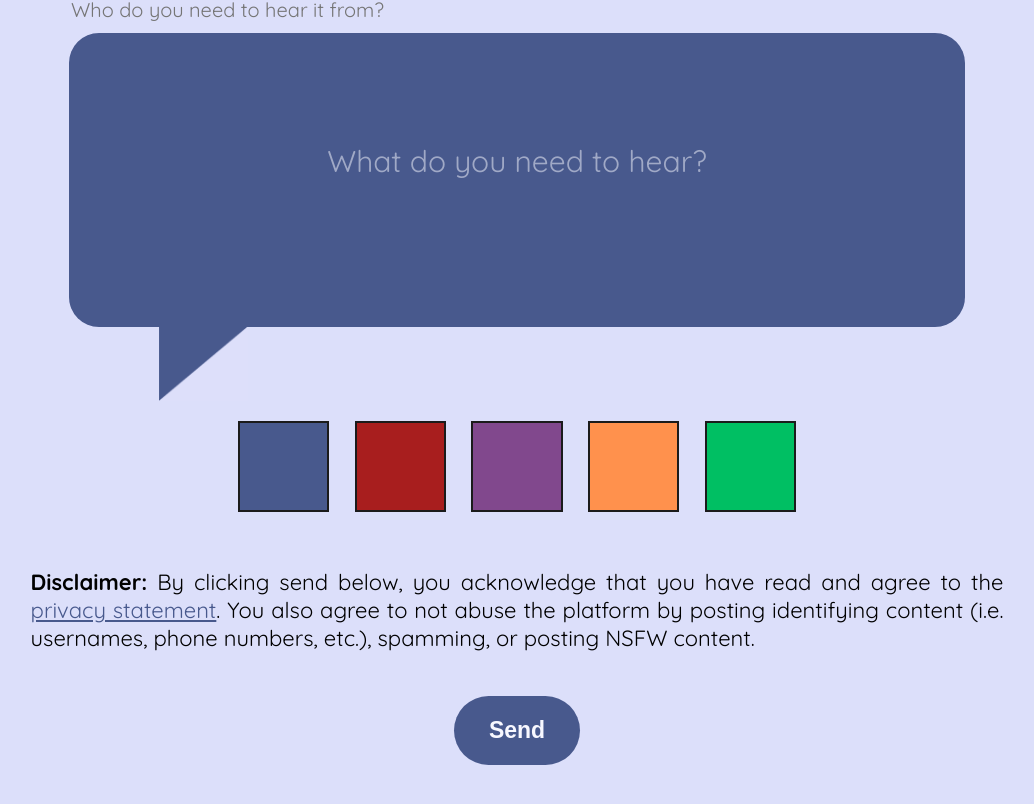
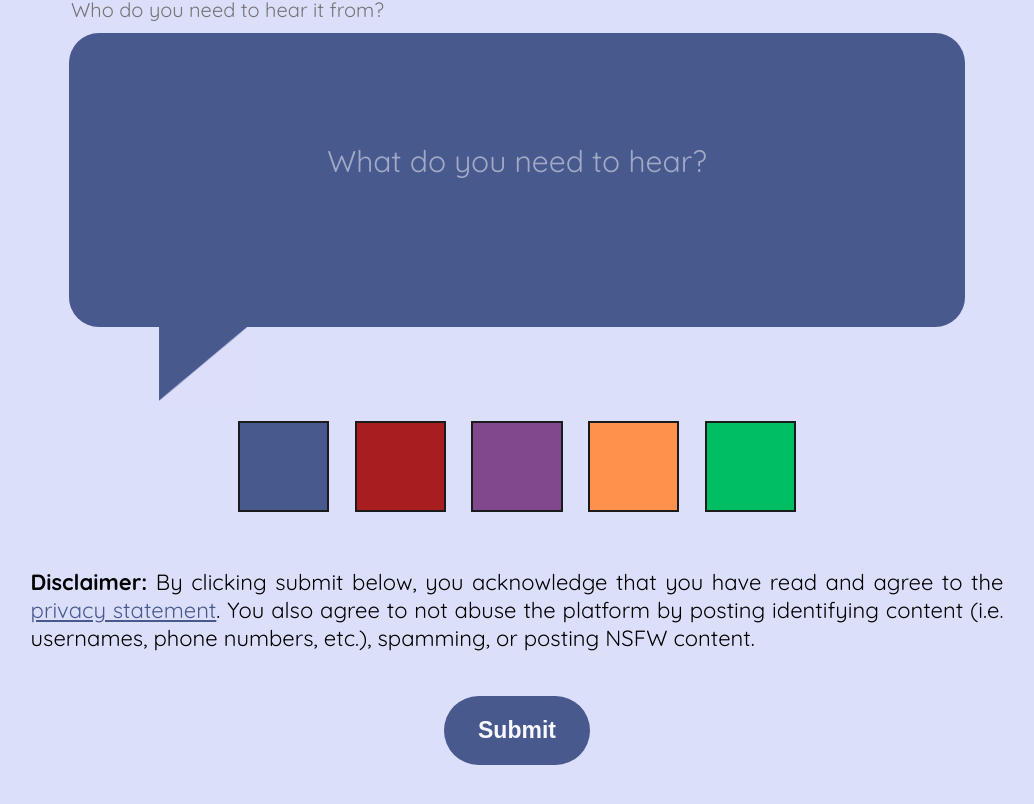
Before and after one commit to jewelcodes/the-yearn-vault, a React (Create React App) app in the folder frontend/: page /submit in a window 1280 px wide. Shown: the part 204-1008 px from the top of the page, without its empty margins (123-1157 px from the left). Built offline with nearby package versions, Linux system fonts and the light colour scheme.

Commit message:
submit: change send to submit for consistency

```diff
--- a/frontend/src/pages/Submit/Submit.tsx
+++ b/frontend/src/pages/Submit/Submit.tsx
@@ -8,8 +8,8 @@ export default function Submit() {
         <section className="sec">
             <form>
                 <MessageEditor color="blue" />
-                <p className="disclaimer"><strong>Disclaimer:</strong> By clicking send below, you acknowledge that you have read and agree to the <Link to="/privacy">privacy statement</Link>. You also agree to not abuse the platform by posting identifying content (i.e. usernames, phone numbers, etc.), spamming, or posting NSFW content.</p>
-                <input type="submit" value="Send" className="button button-default submit" />
+                <p className="disclaimer"><strong>Disclaimer:</strong> By clicking submit below, you acknowledge that you have read and agree to the <Link to="/privacy">privacy statement</Link>. You also agree to not abuse the platform by posting identifying content (i.e. usernames, phone numbers, etc.), spamming, or posting NSFW content.</p>
+                <input type="submit" value="Submit" className="button button-default submit" />
             </form>
         </section>
     );
```
